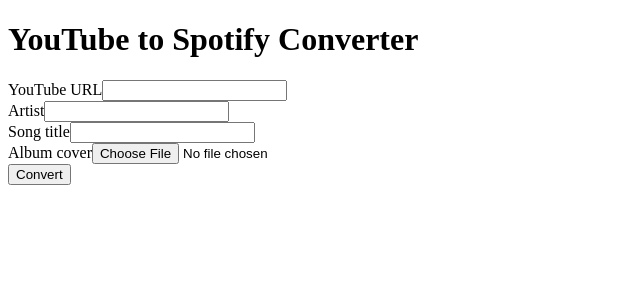
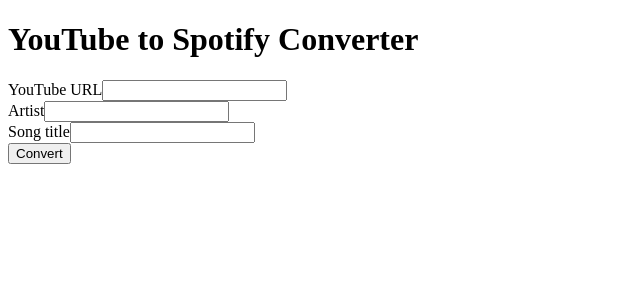
Before and after one commit to hagelstam/yt-to-spotify, a React (Vite) app in the folder apps/client/: page / in a window 1280 px wide. Shown: the top 300 px of the page, without its empty margins (0-640 px from the left). Built offline with nearby package versions, Linux system fonts and the light colour scheme.

Commit message:
Change client to json data

```diff
--- a/apps/client/package.json
+++ b/apps/client/package.json
@@ -16,12 +16,12 @@
     "react-dom": "^18.2.0"
   },
   "devDependencies": {
-    "@types/react": "^18.0.27",
+    "@types/react": "^18.0.28",
     "@types/react-dom": "^18.0.10",
     "@typescript-eslint/eslint-plugin": "^5.51.0",
     "@typescript-eslint/parser": "^5.51.0",
     "@vitejs/plugin-react": "^3.1.0",
-    "eslint": "^8.33.0",
+    "eslint": "^8.34.0",
     "eslint-plugin-jsx-a11y": "^6.7.1",
     "eslint-plugin-prettier": "^4.2.1",
     "eslint-plugin-react": "^7.32.2",
--- a/apps/client/src/App.tsx
+++ b/apps/client/src/App.tsx
@@ -4,7 +4,6 @@
   const [url, setUrl] = useState("");
   const [title, setTitle] = useState("");
   const [artist, setArtist] = useState("");
-  const [cover, setCover] = useState<File | undefined | null>(undefined);
   const [downloadLink, setDownloadLink] = useState("");
 
   const [isLoading, setIsLoading] = useState(false);
@@ -16,15 +15,17 @@
     setIsLoading(true);
 
     try {
-      const formData = new FormData();
-      formData.append("url", url);
-      formData.append("title", title);
-      formData.append("artist", artist);
-      if (cover) formData.append("cover", cover);
-
       const res = await fetch("http://localhost:8080/api/convert", {
         method: "POST",
-        body: formData,
+        body: JSON.stringify({
+          url,
+          title,
+          artist,
+        }),
+        headers: {
+          "Content-Type": "application/json",
+          Accept: "application/json",
+        },
       });
       const data = await res.json();
 
@@ -81,23 +82,10 @@
             max={50}
           />
         </div>
-        <div>
-          <label htmlFor="cover">Album cover</label>
-          <input
-            id="cover"
-            name="cover"
-            type="file"
-            accept="image/*"
-            onChange={(e) => setCover(e.target.files?.item(0))}
-          />
-        </div>
         <button type="submit" disabled={isLoading}>
           {isLoading ? "Loading..." : "Convert"}
         </button>
       </form>
-      {cover && (
-        <img alt="Album cover" height={200} src={URL.createObjectURL(cover)} />
-      )}
       {downloadLink.length > 0 && (
         <a href={downloadLink} target="_blank" rel="noreferrer">
           Download
```
Also changed, not shown: 1 other file (tests, documents, lock files or other folders).
